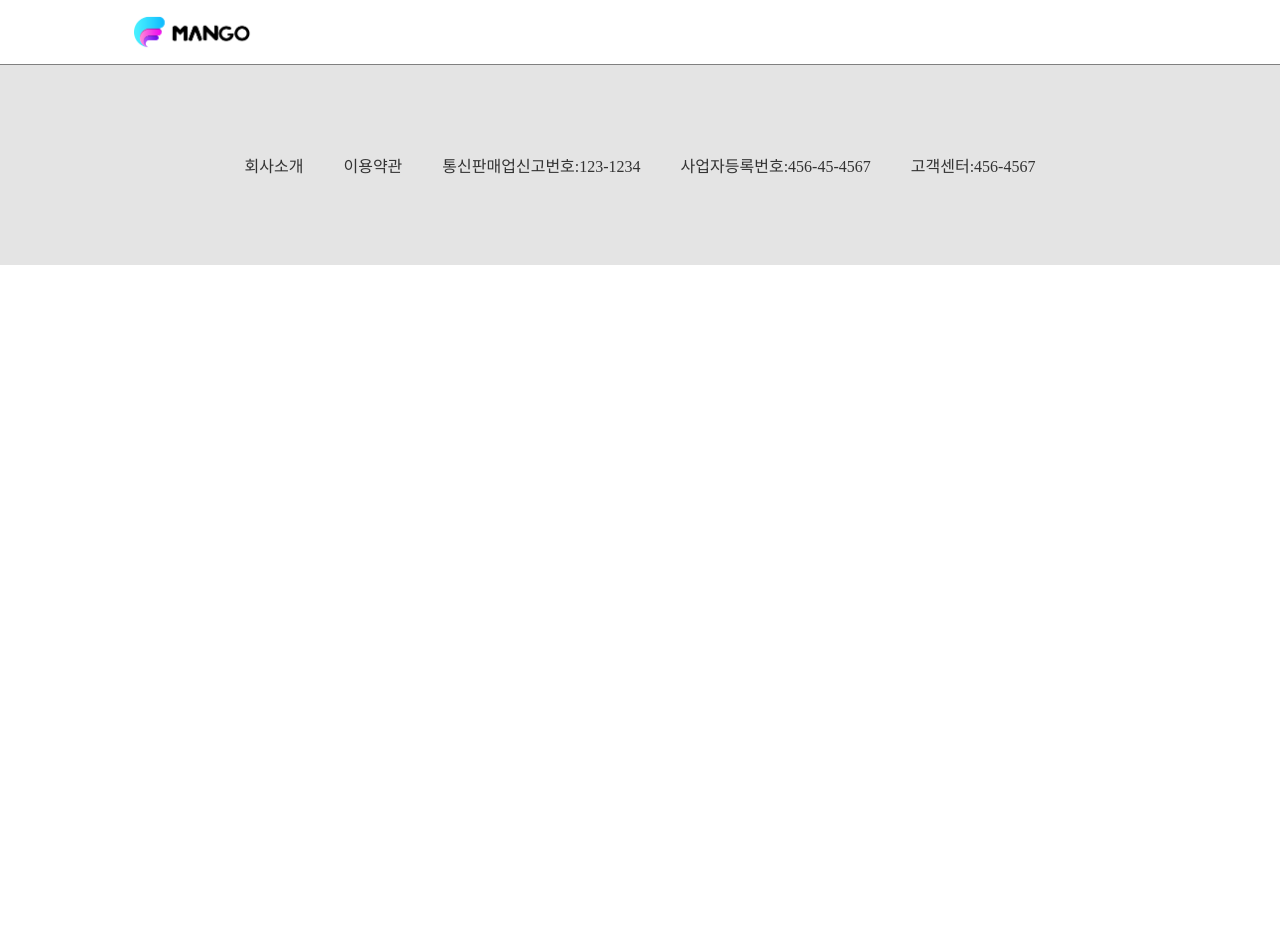
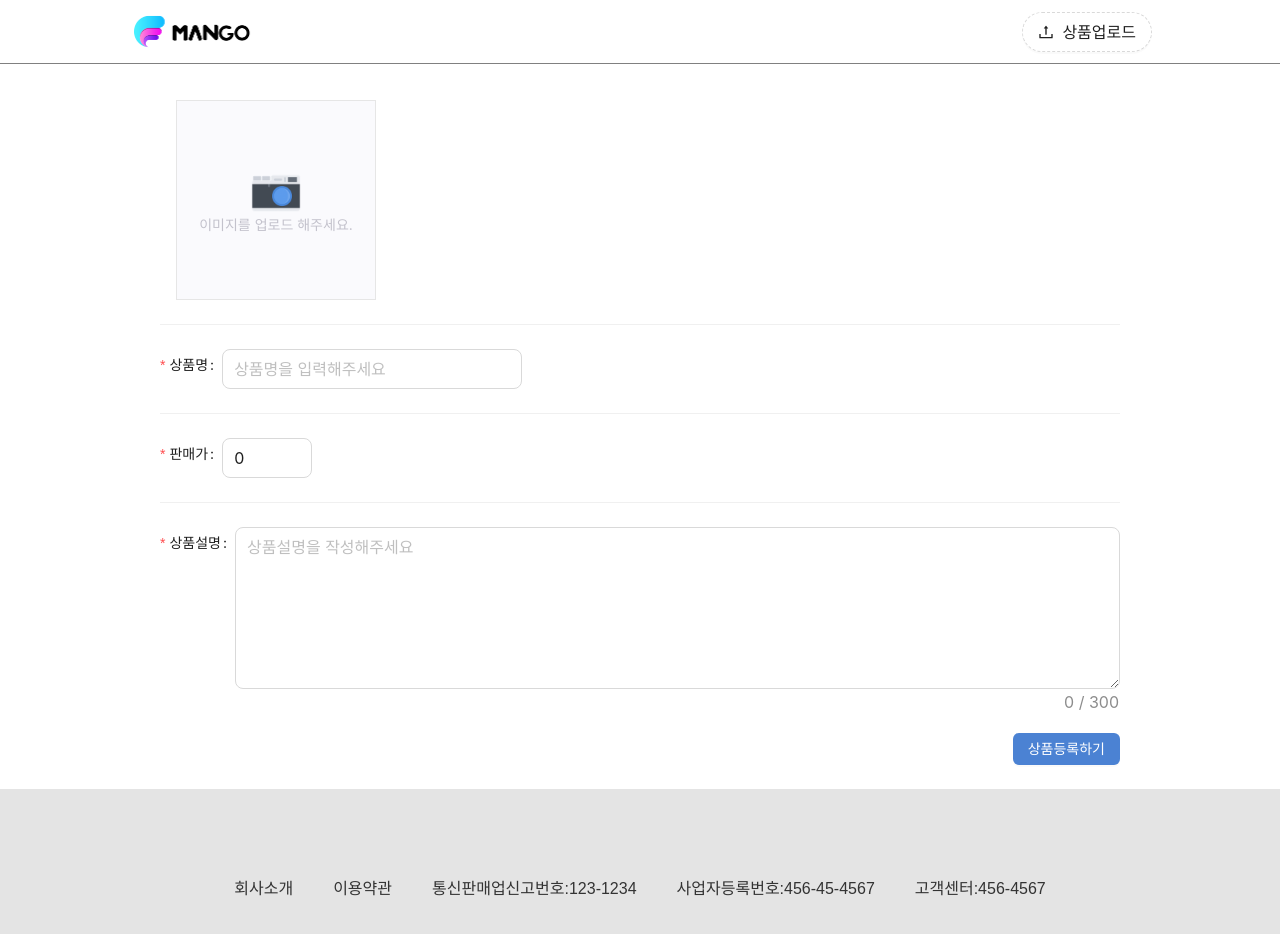
Before and after one commit to kimminjung96/mangoShop, a React (Create React App) app: page /UploadPage in a window 1280 px wide. Shown: the top 934 px of the page. Before the commit the page ends 800 px from the top, so only its background shows below. Built offline with nearby package versions, Linux system fonts and the light colour scheme.

Commit message:
uploadPage

```diff
--- a/src/App.js
+++ b/src/App.js
@@ -1,9 +1,10 @@
-import { Route, Routes } from 'react-router-dom';
+import { Route, Routes} from 'react-router-dom';
 import MainPage from './components/MainPage';
 import ProductPage from './components/ProductPage';
 import UploadPage from './components/UploadPage';
 import Header from './components/Header';
 import Footer from './components/Footer';
+import "antd/dist/reset.css"
 import "./components/MainPage.css"
 
 function App() {
--- a/src/components/Header.js
+++ b/src/components/Header.js
@@ -1,14 +1,32 @@
 import React from "react";
-import "./MainPage.css"
+import { Link  ,useNavigate  } from "react-router-dom";
+import "./MainPage.css";
+import { UploadOutlined } from "@ant-design/icons";
+import { Button } from "antd";
 
 const Header = () => {
+  let navigate = useNavigate();
   return (
     <div id="header">
       <div id="header-area">
-        <img src="images/icons/logo.png" alt="logo" />
+        {/* /최상위폴더에서 부터 찾는다! */}
+        <Link to="/">
+          <img src="/images/icons/logo.png" alt="logo" />
+        </Link>
+        <Button
+          icon={<UploadOutlined />}
+          size="large"
+          type="dashed"
+          shape="round"
+          onClick={() => {
+            navigate("/UploadPage")
+          }}
+        >
+          상품업로드
+        </Button>
       </div>
     </div>
   );
 };
 
-export default Header
+export default Header;
--- a/src/components/MainPage.css
+++ b/src/components/MainPage.css
@@ -1,4 +1,4 @@
-*{margin:0; padding:0;}
+*{margin:0; padding:0; line-height: 1;}
 a{
     text-decoration: none;
     color: #666;
@@ -37,12 +37,15 @@ a{
     width:100%;
 }
 #header-area{
+    display: flex;
+    justify-content: space-between;
+    align-items: center;
     width:1024px;
     height:100%;
     display:flex;
     align-items:center
 }
-#header-area>img{
+#header-area img{
     width:128px;
 }
 #product-list{
--- a/src/components/UploadPage.css
+++ b/src/components/UploadPage.css
@@ -0,0 +1,28 @@
+#upload-container {
+  padding-top: 36px;
+  max-width: 960px;
+  margin: auto;
+}
+#upload-img {
+  width: 200px;
+  height: 200px;
+  display: flex;
+  flex-direction: column;
+  align-items: center;
+  justify-content: center;
+  border: 1px solid rgb(230, 230, 230);
+  background: rgb(250, 250, 253);
+  margin-left: 16px;
+}
+#upload-img > img {
+  width: 50px;
+}
+#upload-img > span {
+  font-size: 14px;
+  color: rgb(195, 194, 204);
+}
+.upload-name {
+  width: 300px;
+}
+#product-description{height:160px;}
+#submit-button{margin-top:20px; border:none; float:right; background:rgb(75, 130, 211); color:white;}
--- a/src/components/UploadPage.js
+++ b/src/components/UploadPage.js
@@ -1,10 +1,40 @@
+import { Form, Button, Checkbox, Input, ConfigProvider, Upload, Divider, InputNumber } from "antd";
+import TextArea from "antd/es/input/TextArea";
 import React from "react";
-import "./UploadPage.css"
+import "./UploadPage.css";
 
+const UploadPage = () => {
+  const onFinish = (values) => {
+    console.log("Success:", values);
+  };
 
-const UploadPage=()=>{
-    return(
-        <></>
-    )
-}
+  return (
+    <div id="upload-container">
+      <Form name="uploadForm" onFinish={onFinish}>
+        <Form.Item name="upload">
+          <div id="upload-img">
+            <img src="/images/icons/camera.png" alt="" />
+            <span>이미지를 업로드 해주세요.</span>
+          </div>
+        </Form.Item>
+        {/* 경계선 */}
+        <Divider />
+        <Form.Item label={<span className="upload-label">상품명</span>} name="product-name" rules={[{ required: true, message: "상품명은 필수 입력 사항입니다." }]}>
+          <Input className="upload-name" placeholder="상품명을 입력해주세요" size="large" />
+        </Form.Item>
+        <Divider />
+        <Form.Item label={<span className="upload-price">판매가</span>} name="product-price" rules={[{ required: true, message: "판매가는 필수 입력 사항입니다." }]}>
+          <InputNumber className="upload-price" size="large" min={0} defaultValue={0} />
+        </Form.Item>
+        <Divider />
+        <Form.Item label={<span className="upload-label">상품설명</span>} name="product-description" rules={[{ required: true, message: "상품설명은 필수 입력 사항입니다." }]}>
+          <TextArea size="large" id="product-description" showCount maxLength={300} placeholder="상품설명을 작성해주세요" />
+        </Form.Item>
+        <Form.Item>
+          <Button id="submit-button" htmlType="submit">상품등록하기</Button>
+        </Form.Item>
+      </Form>
+    </div>
+  );
+};
 export default UploadPage;
```
Also changed, not shown: src/components/UploadPage1.js (added, +49 -0 lines).
